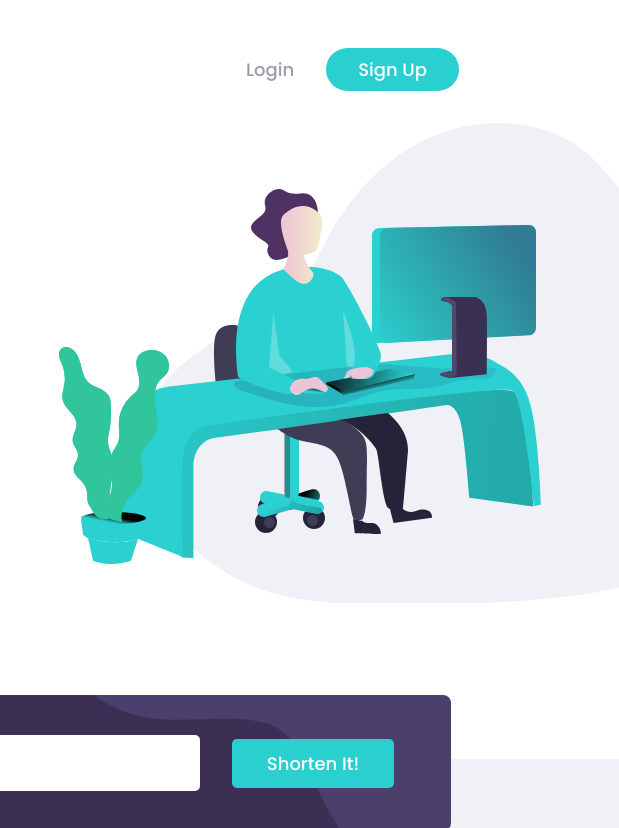
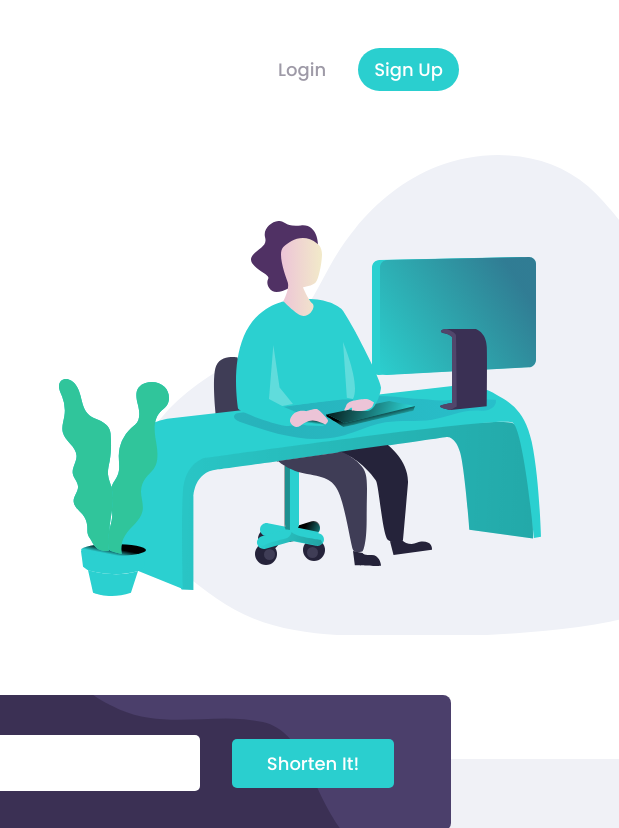
Before and after one commit to Mootassam/url-shortening-api-master, a plain HTML site: page index.html in a window 1280 px wide. Shown: the top 828 px of the page, 661-1280 px from the left. Drawn offline with Linux system fonts and the light colour scheme.

Commit message:
styling the posistion of the illustration image

```diff
--- a/style.css
+++ b/style.css
@@ -76,7 +76,7 @@ img {
 .button__signup {
   background-color: var(--Cyan);
   color: #ffff;
-  padding: 0.5rem 2rem;
+  padding: 0.5rem 1rem;
   border-radius: 3rem;
 }
 .button__signup:hover {
@@ -175,7 +175,7 @@ img {
 }
 
 .header__right {
-  margin-top: -3rem;
+  margin-top: -1rem;
   background-image: url(./images/illustration-working.svg);
   background-repeat: no-repeat;
   width: 100%;
@@ -497,7 +497,7 @@ img {
   background-color: var(--Very_Dark_Violet);
   display: flex;
   justify-content: space-between;
-  padding: 5rem 10rem;
+  padding: 3.5rem 10rem;
 }
 .footer__logo {
   width: 28%;
```
